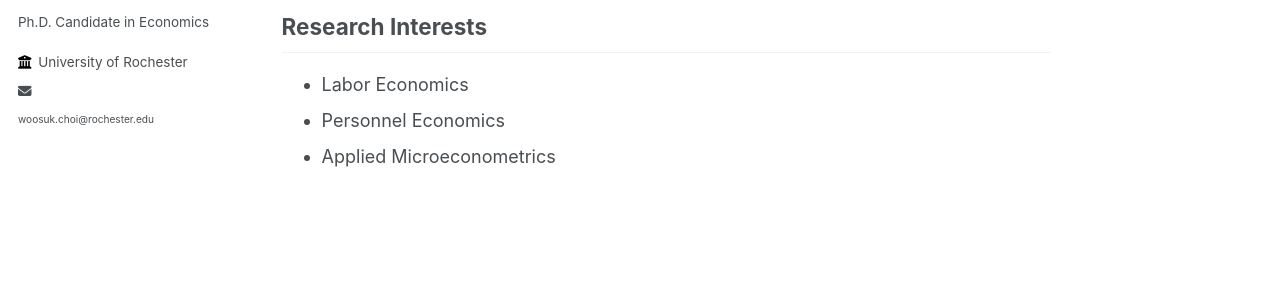
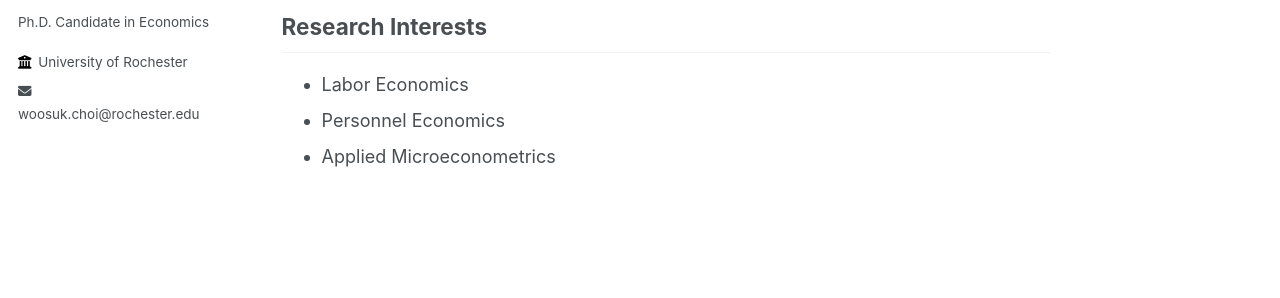
Before and after one commit to woosukchoi/old_page, a Jekyll site: the page built from _pages/about.md, in a window 1280 px wide. Shown: the part 331-629 px from the top of the page. Built offline with Jekyll 4.4.1, drawn with Linux system fonts in a browser that asks for light colours.

Commit message:
Update author-profile.html

```diff
--- a/_includes/author-profile.html
+++ b/_includes/author-profile.html
@@ -34,7 +34,7 @@
         <li><a href="{{ author.uri }}"><i class="fas fa-fw fa-link icon-pad-right" aria-hidden="true"></i>{{ site.data.ui-text[site.locale].website_label | default: "Website" }}</a></li>
       {% endif %}
       {% if author.email %}
-        <li><a href="mailto:{{ author.email }}"><i class="fas fa-fw fa-envelope icon-pad-right" aria-hidden="true"></i><p class="author__email">{{ author.email }}</p></a></li>
+        <li><a href="mailto:{{ author.email }}"><i class="fas fa-fw fa-envelope icon-pad-right" aria-hidden="true"></i></a>{{ author.email }}</li>
       {% endif %}
 
       <!-- Font Awesome and Academicons icons / Academic websites -->
```
